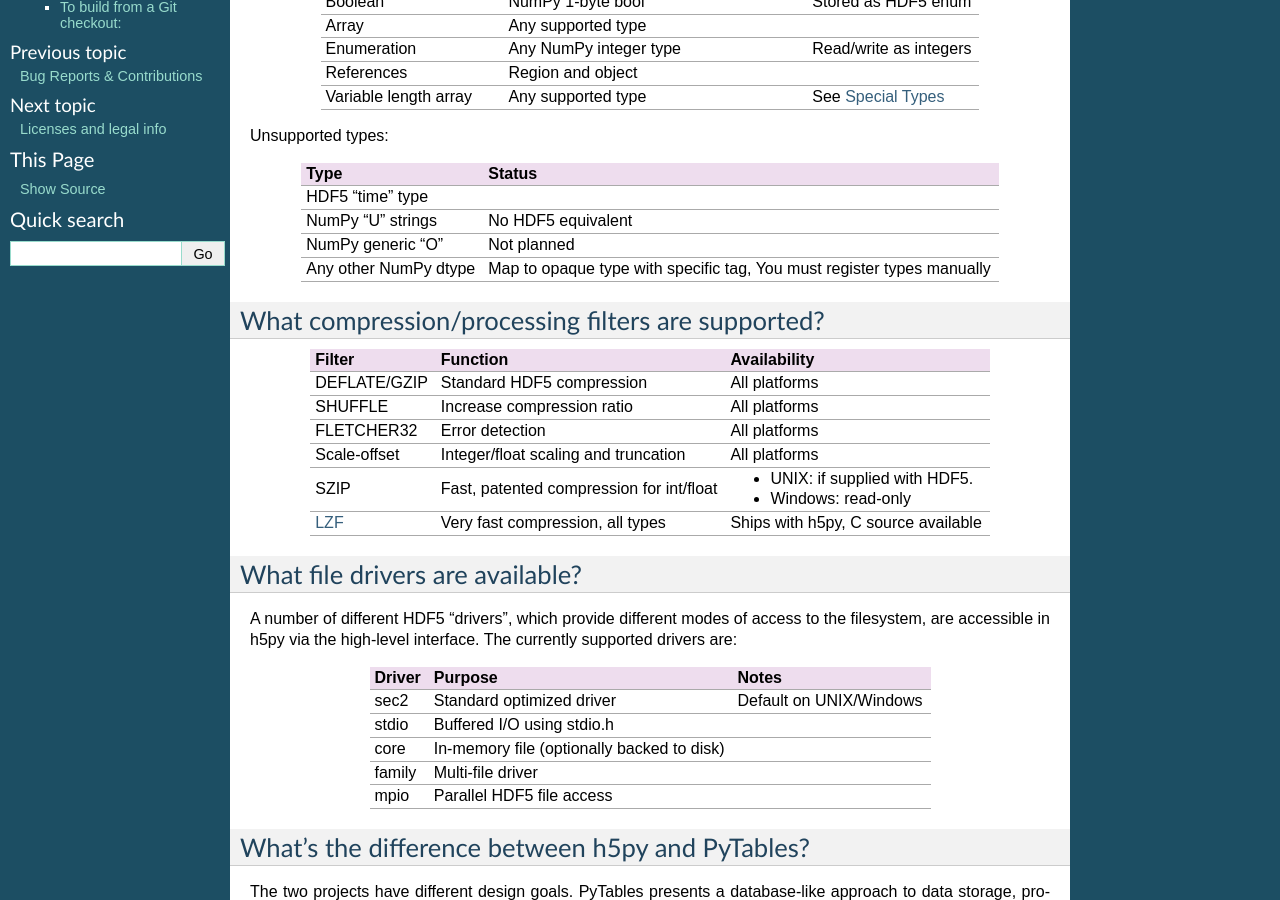
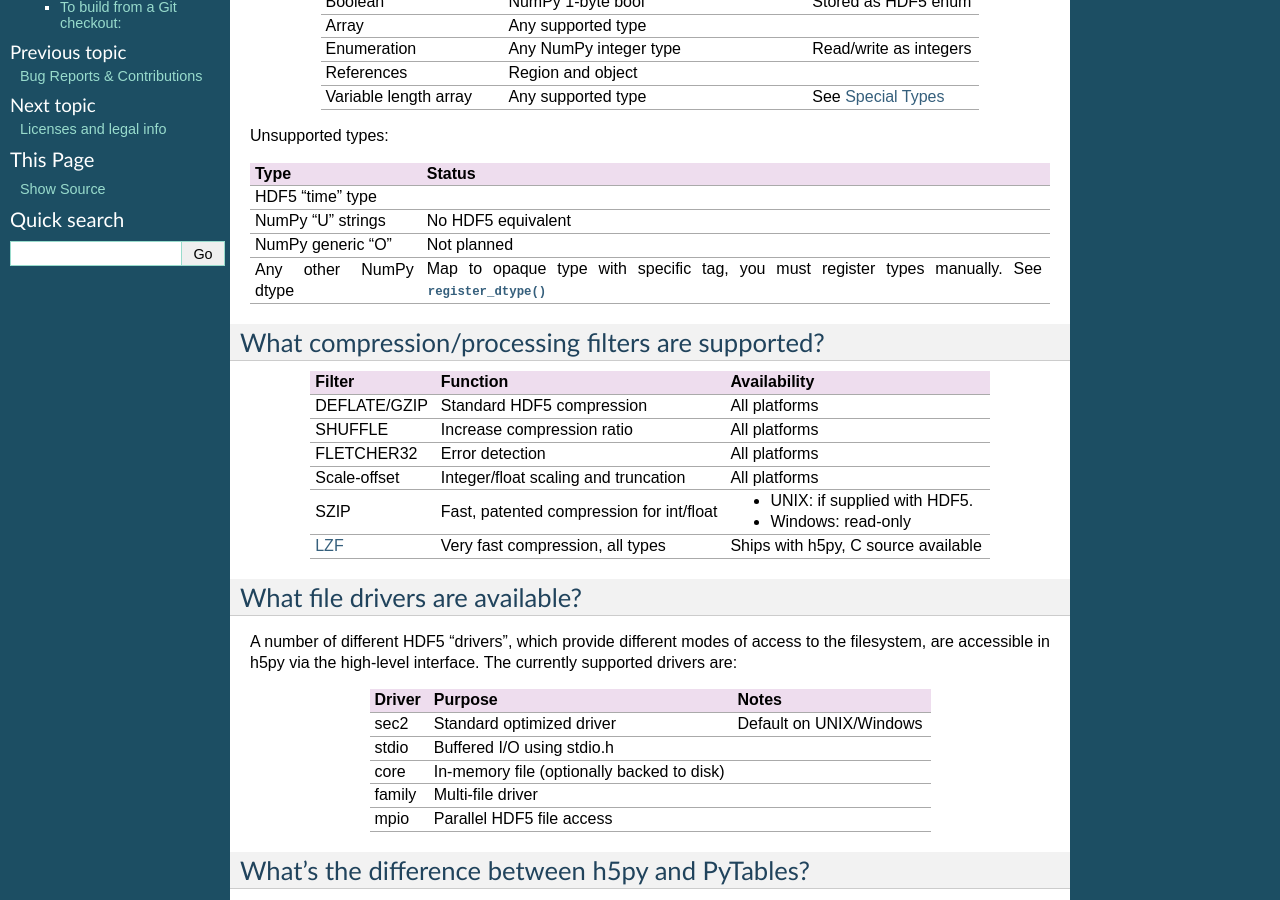
Before and after one commit to h5py/h5py, a Sphinx documentation site: the page built from docs/faq.rst, in a window 1280 px wide and 900 px high, scrolled down 443 px. Built offline with Sphinx 7.4.7, drawn with Linux system fonts in a browser that asks for light colours; pages that are not in the unit, such as notebooks, are missing from menus.

Commit message:
Cross-reference FAQ to register_dtype.

```diff
--- a/docs/faq.rst
+++ b/docs/faq.rst
@@ -37,8 +37,9 @@ Type                                Status
 HDF5 "time" type
 NumPy "U" strings                   No HDF5 equivalent
 NumPy generic "O"                   Not planned
-Any other NumPy dtype               Map to opaque type with specific tag, You
-                                    must register types manually
+Any other NumPy dtype               Map to opaque type with specific tag, you
+                                    must register types manually. See
+                                    :func:`register_dtype`
 =========================           ============================================
 
 
```
